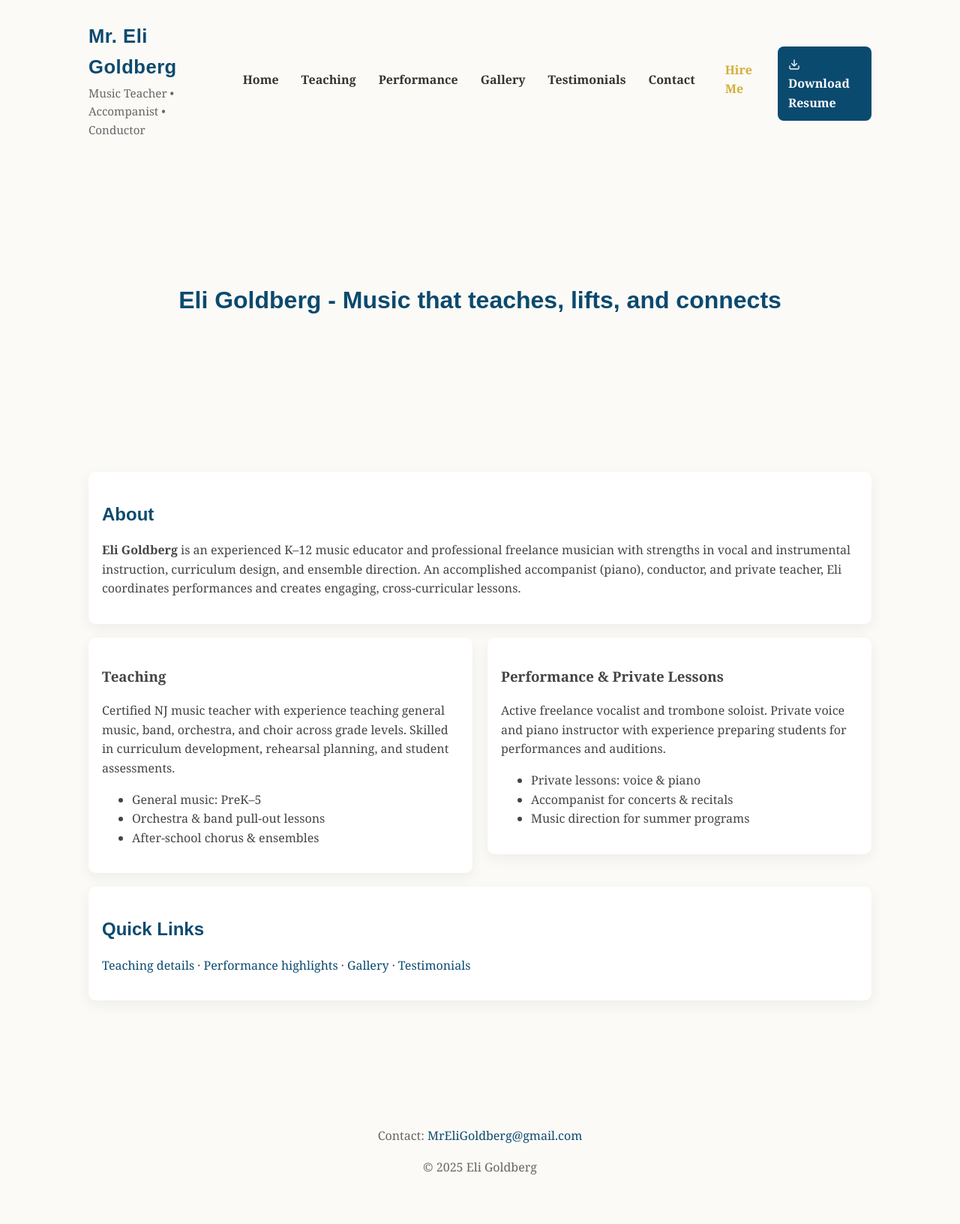
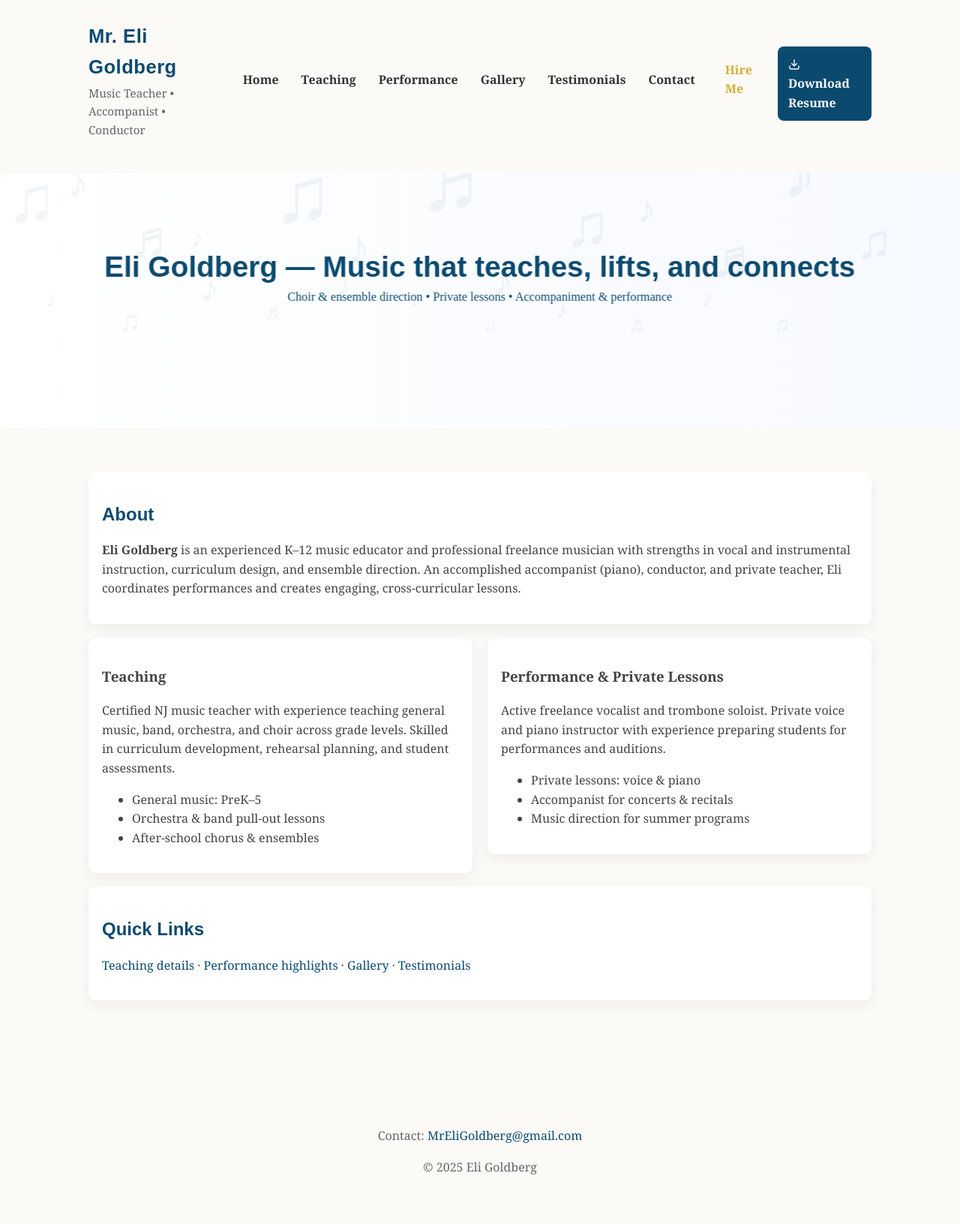
Before and after one commit to photonathan/Eli-Goldberg-site, a Jekyll site: the page built from index.md, in a window 1280 px wide. Shown: the whole page at 75% size. Built offline with Jekyll 4.4.1, drawn with Linux system fonts in a browser that asks for light colours.

Commit message:
Add hero svg back

```diff
--- a/_includes/header.html
+++ b/_includes/header.html
@@ -27,9 +27,6 @@
         <span class="btn-text">Download Resume</span>
       </a>
   </div>
-  <div class="hero">
-    <div class="hero-text">
-      <h2>Eli Goldberg - Music that teaches, lifts, and connects</h2>
-    </div>
+  <div class="hero" style="background-image: url('/assets/img/hero-placeholder.svg')">
   </div>
 </header>
--- a/assets/css/style.css
+++ b/assets/css/style.css
@@ -29,7 +29,7 @@ a{color:var(--accent); text-decoration:none}
 .nav-toggle[aria-expanded="true"] .hamburger{background:transparent}
 .nav-toggle[aria-expanded="true"] .hamburger::before{transform:translateY(7px) rotate(45deg)}
 .nav-toggle[aria-expanded="true"] .hamburger::after{transform:translateY(-7px) rotate(-45deg)}
-.hero{height:340px; background-image:none; background-size:cover; background-position:center; display:flex; align-items:center; margin-top:18px; border-radius:10px; overflow:hidden; position:relative; background-color:transparent}
+.hero{height:340px; background-image: url('/assets/img/hero-placeholder.svg'); background-size:cover; background-position:center; display:flex; align-items:center; margin-top:18px; border-radius:10px; overflow:hidden; position:relative; background-color:transparent}
 .hero-overlay{background:linear-gradient(180deg, rgba(255,255,255,0.85), rgba(255,255,255,0.6)); padding:28px; margin-left:40px; max-width:700px; border-radius:8px; display:flex; flex-direction:column; gap:8px; z-index:2}
 .hero-overlay h2{margin:0 0 8px; font-family:'Poppins', Arial, sans-serif; font-size:1.8rem; color:var(--accent)}
 
```
Also changed, not shown: assets/img/hero-placeholder.svg.
